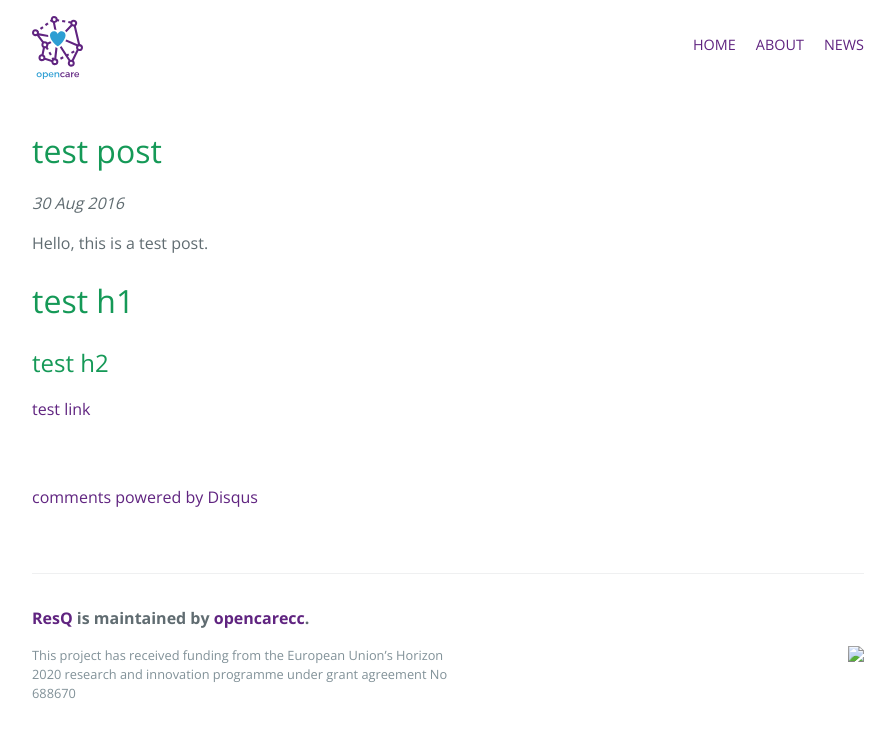
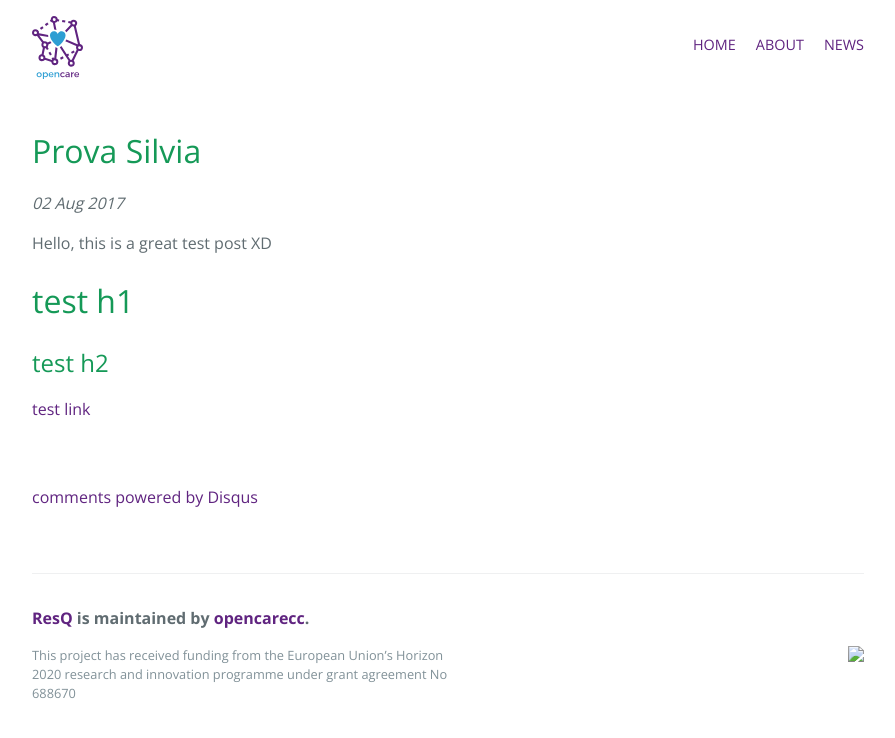
Before and after one commit to opencarecc/ResQ, a Jekyll site: the page built from _posts/2017-06-06-test-post-wehandu.md, in a window 1280 px wide. Shown: the top 738 px of the page, without its empty margins (192-1087 px from the left). Built offline with Jekyll 4.4.1, drawn with Linux system fonts in a browser that asks for light colours; comment, search, counter and statistics services are not loaded.

Commit message:
edit new test post

```diff
--- a/_posts/2017-06-06-test-post-wehandu.md
+++ b/_posts/2017-06-06-test-post-wehandu.md
@@ -1,10 +1,15 @@
 ---
 layout: post
-title: "test post"
-date: 2016-08-30
+title: "Prova Silvia"
+subtitle: "prova prova prova"
+date: 2017-08-02
+image: false
+categories: [chiamata]
+by: "Silvia"
+published: true
 ---
 
-Hello, this is a test post.
+Hello, this is a great test post XD
 
 
 # test h1
```
